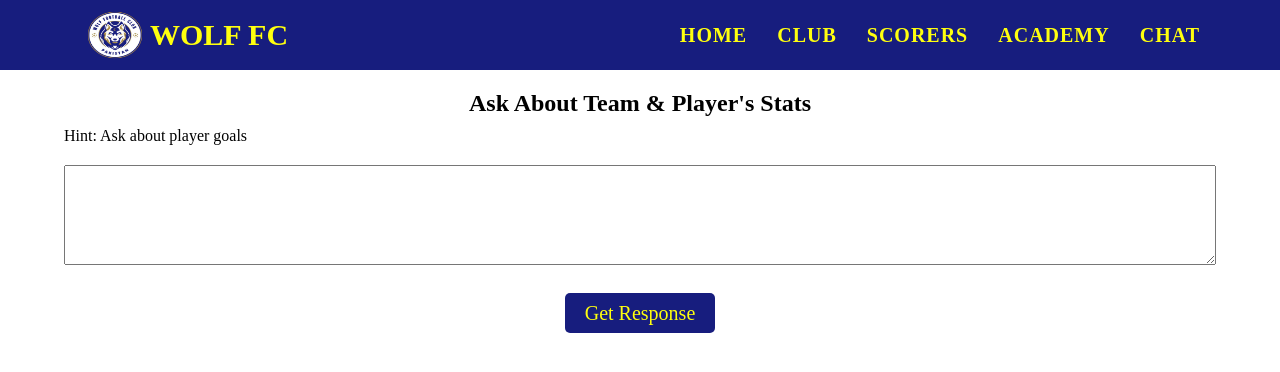
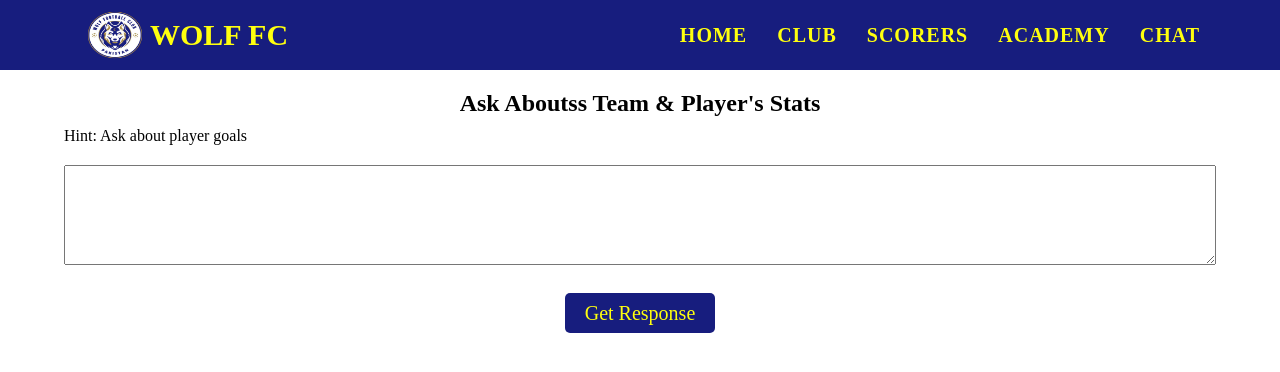
Before and after one commit to Zulqarnain32/wolf, a React (Vite) app: page /chat in a window 1280 px wide. Shown: the top 372 px of the page. Built offline with nearby package versions, Linux system fonts and the light colour scheme.

Commit message:
Fix typo in heading text in Chat component

```diff
--- a/src/components/Chat.jsx
+++ b/src/components/Chat.jsx
@@ -105,7 +105,7 @@ setResponseText(answer);
 
   return (
     <div>
-     <h2 className="ask">Ask About Team & Player's Stats</h2>
+     <h2 className="ask">Ask Aboutss Team & Player's Stats</h2>
      <p className="hint">Hint: Ask about player goals</p>
       <textarea value={question} onChange={(e) => setQuestion(e.target.value)} />
       <br />
```
